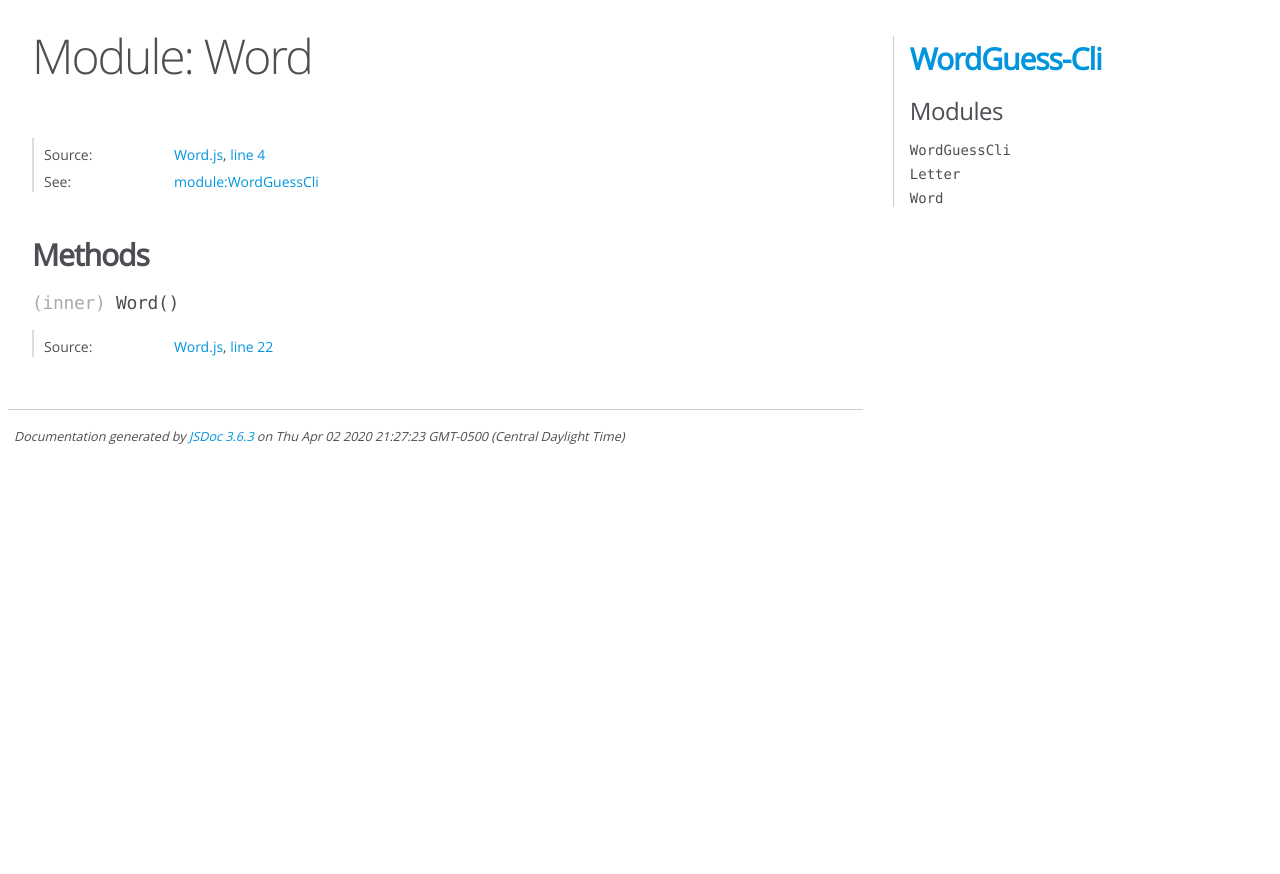
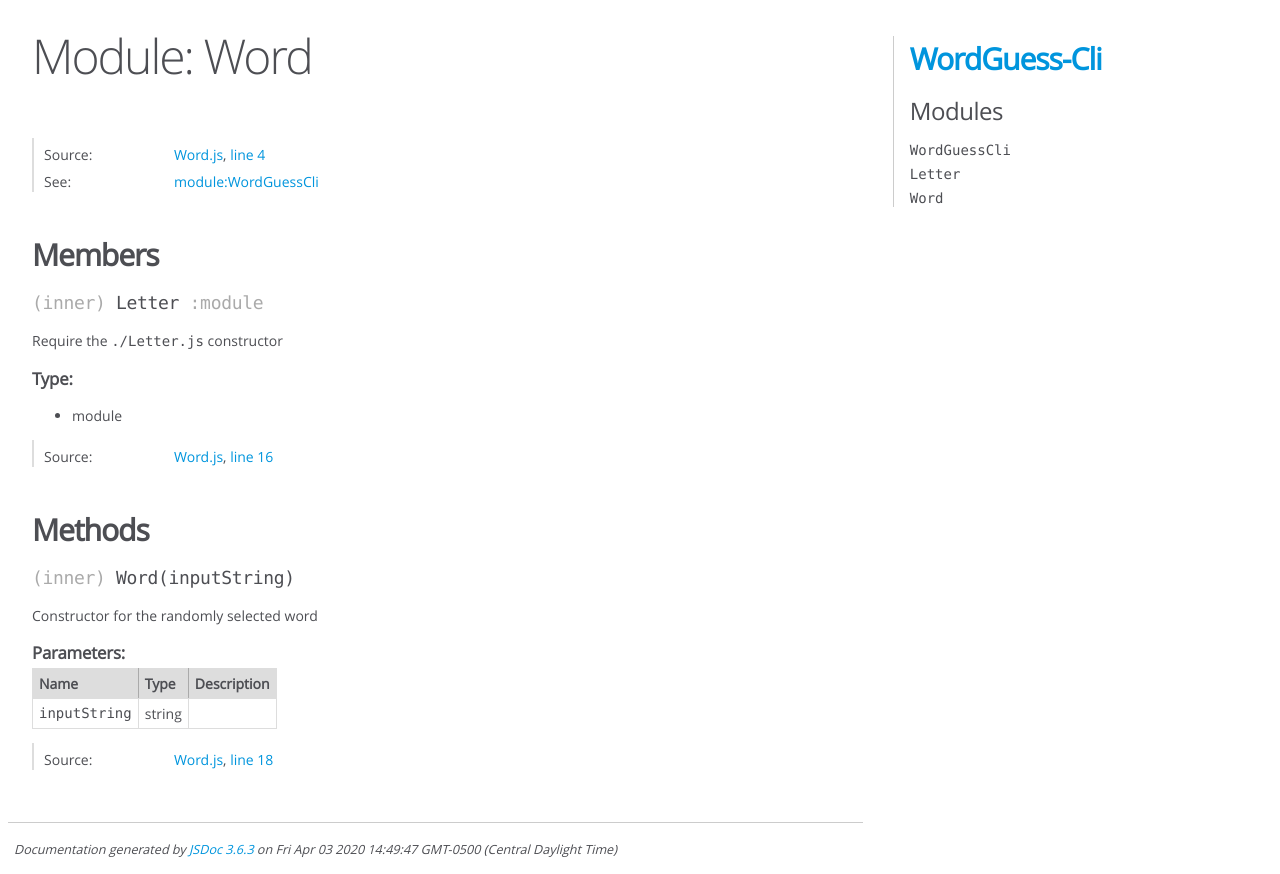
Before and after one commit to stevenbowler/WordGuess-Cli, a website: page docs/WordGuessCli.module_Word.html in a window 1280 px wide. Before the commit the page ends 800 px from the top, so only its background shows below. Drawn offline with Linux system fonts and the light colour scheme.

Commit message:
update JSdoc with module corrections for //@ts-ignore

```diff
--- a/docs/WordGuessCli.module_Word.html
+++ b/docs/WordGuessCli.module_Word.html
@@ -103,17 +103,36 @@
 
 
 
+        <h3 class="subsection-title">Members</h3>
 
 
-        <h3 class="subsection-title">Methods</h3>
+
+<h4 class="name" id="~Letter"><span class="type-signature">(inner) </span>Letter<span class="type-signature"> :module</span></h4>
+
+
+
+
+<div class="description">
+    <p>Require the <code>./Letter.js</code> constructor</p>
+</div>
+
+
+
+    <h5>Type:</h5>
+    <ul>
+        <li>
+
+<span class="param-type">module</span>
+
+
+        </li>
+    </ul>
 
 
 
 
 
-
-
-    <h4 class="name" id="~Word"><span class="type-signature">(inner) </span>Word<span class="signature">()</span><span class="type-signature"></span></h4>
+<dl class="details">
 
 
 
@@ -126,6 +145,116 @@
 
 
 
+
+
+
+
+
+
+
+
+
+
+
+
+
+
+    <dt class="tag-source">Source:</dt>
+    <dd class="tag-source"><ul class="dummy"><li>
+        <a href="Word.js.html">Word.js</a>, <a href="Word.js.html#line16">line 16</a>
+    </li></ul></dd>
+
+
+
+
+
+
+
+</dl>
+
+
+
+
+
+
+
+
+
+
+        <h3 class="subsection-title">Methods</h3>
+
+
+
+
+
+
+
+    <h4 class="name" id="~Word"><span class="type-signature">(inner) </span>Word<span class="signature">(inputString)</span><span class="type-signature"></span></h4>
+
+
+
+
+
+
+<div class="description">
+    <p>Constructor for the randomly selected word</p>
+</div>
+
+
+
+
+
+
+
+
+
+    <h5>Parameters:</h5>
+
+
+<table class="params">
+    <thead>
+    <tr>
+
+        <th>Name</th>
+
+
+        <th>Type</th>
+
+
+
+
+
+        <th class="last">Description</th>
+    </tr>
+    </thead>
+
+    <tbody>
+
+
+        <tr>
+
+                <td class="name"><code>inputString</code></td>
+
+
+            <td class="type">
+
+
+<span class="param-type">string</span>
+
+
+
+            </td>
+
+
+
+
+
+            <td class="description last"></td>
+        </tr>
+
+
+    </tbody>
+</table>
 
 
 
@@ -161,7 +290,7 @@
 
     <dt class="tag-source">Source:</dt>
     <dd class="tag-source"><ul class="dummy"><li>
-        <a href="Word.js.html">Word.js</a>, <a href="Word.js.html#line22">line 22</a>
+        <a href="Word.js.html">Word.js</a>, <a href="Word.js.html#line18">line 18</a>
     </li></ul></dd>
 
 
@@ -213,7 +342,7 @@
 <br class="clear">
 
 <footer>
-    Documentation generated by <a href="https://github.com/jsdoc/jsdoc">JSDoc 3.6.3</a> on Thu Apr 02 2020 21:27:23 GMT-0500 (Central Daylight Time)
+    Documentation generated by <a href="https://github.com/jsdoc/jsdoc">JSDoc 3.6.3</a> on Fri Apr 03 2020 14:49:47 GMT-0500 (Central Daylight Time)
 </footer>
 
 <script> prettyPrint(); </script>
```
Also changed, not shown: docs/Letter.js.html (+5 -7 lines), docs/Word.js.html (+8 -11 lines), docs/Word.module_Letter.html (+138 -1 lines), docs/index.html (+1 -1 lines), docs/index.js.html (+3 -3 lines), docs/module-WordGuessCli.html (+79 -7 lines).
